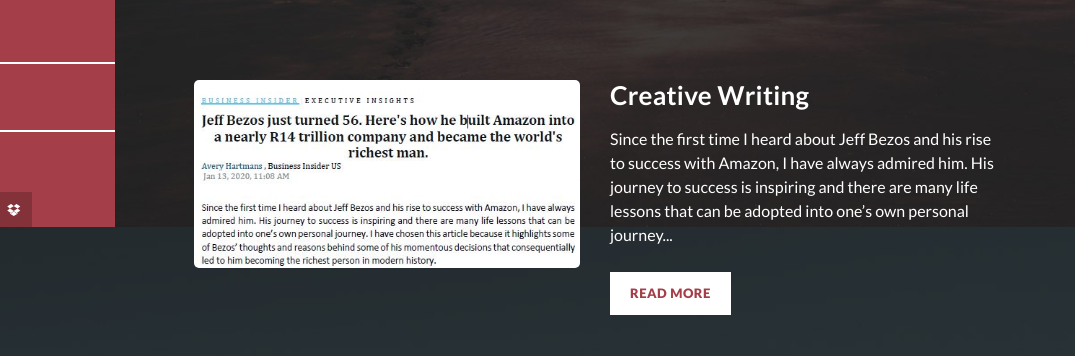
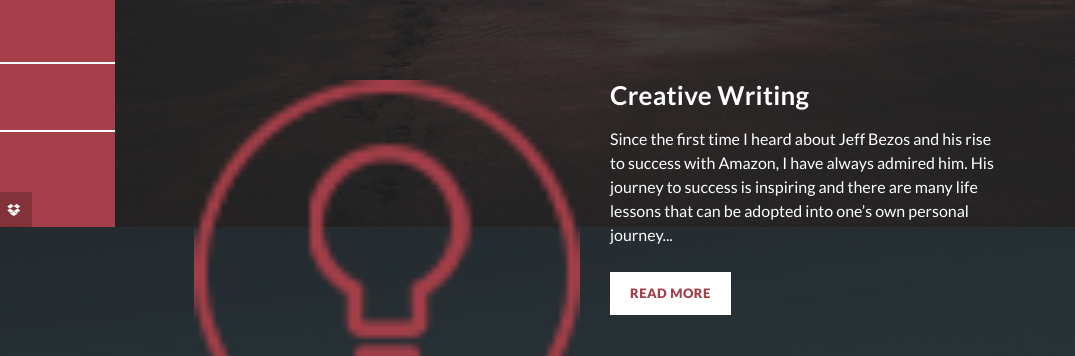
Before and after one commit to Kaylan94/Kaylan-Palmer, a plain HTML site: page index.html in a window 1280 px wide. Shown: the part 573-929 px from the top of the page, 205-1280 px from the left. Drawn offline with Linux system fonts and the light colour scheme.

Commit message:
Update index.html

```diff
--- a/index.html
+++ b/index.html
@@ -107,7 +107,7 @@
             <div class="row">
               <div class="col-md-6">
                 <div class="left-image">
-                  <img src="assets/images/writeUp2.JPG" alt="write up one" />
+                  <img src="assets/images/first-main-icon.png" alt="write up one" />
                 </div>
               </div>
               <div class="col-md-6">
```
